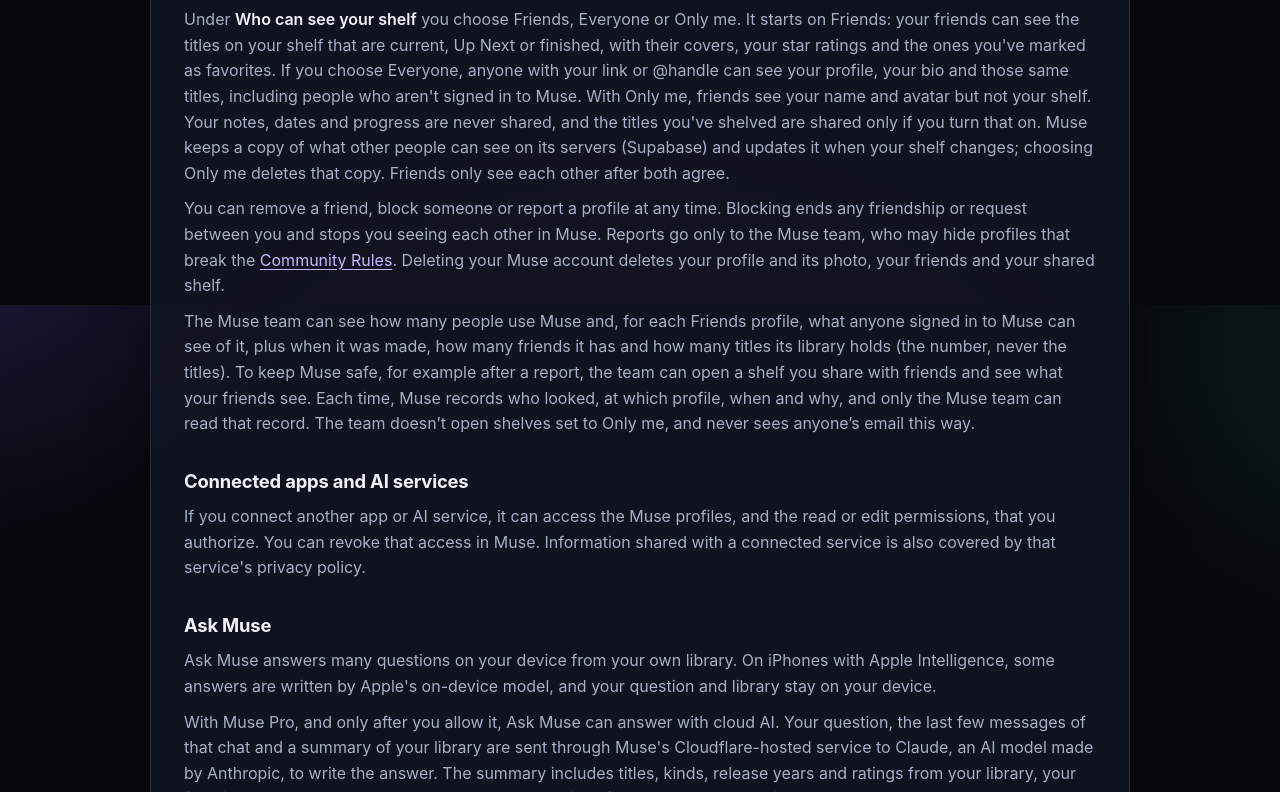
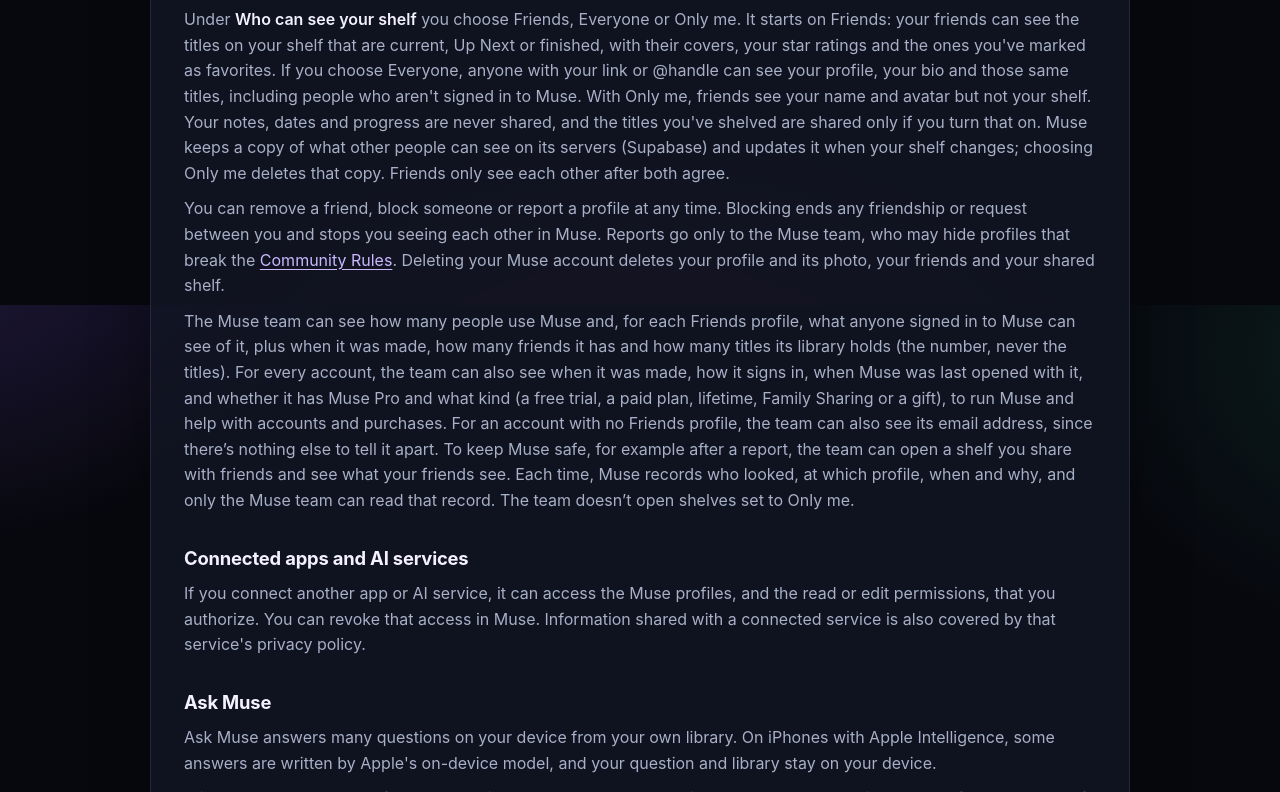
Before and after one commit to jasonmuse/muse-media-tracker-support, a plain HTML site: page privacy.html in a window 1280 px wide. Shown: the part 1295-2087 px from the top of the page. Drawn offline with Linux system fonts and the light colour scheme.

Commit message:
Privacy: what the Muse team can see for every account
For every account: when it was made, how it signs in, when Muse was last opened
with it, and whether it has Muse Pro and what kind (free trial, paid plan,
lifetime, Family Sharing or a gift). For an account with no Friends profile, its
email address too. Goes with muse-media-tracker#59 (Settings › Users lists every
account), on Jason's go (Nov 21).

Co-Authored-By: Claude Opus 5.5 <noreply@anthropic.com>
Claude-Session: https://claude.ai/code/session_01HhL4JrMRAdcVxqyVRjtLE2

```diff
--- a/privacy.html
+++ b/privacy.html
@@ -33,7 +33,7 @@
           <div>
             <p class="eyebrow">Muse Shelf</p>
             <h1 id="page-title">Privacy Policy</h1>
-            <p class="updated">Last updated: November 16, 2026</p>
+            <p class="updated">Last updated: November 21, 2026</p>
             <span class="formerly">Formerly Muse Media Tracker</span>
           </div>
         </section>
@@ -117,11 +117,15 @@
           <p>
             The Muse team can see how many people use Muse and, for each Friends profile, what anyone
             signed in to Muse can see of it, plus when it was made, how many friends it has and how
-            many titles its library holds (the number, never the titles). To keep Muse safe, for
-            example after a report, the team can open a shelf you share with friends and see what your
-            friends see. Each time, Muse records who looked, at which profile, when and why, and only
-            the Muse team can read that record. The team doesn’t open shelves set to Only me, and never
-            sees anyone’s email this way.
+            many titles its library holds (the number, never the titles). For every account, the team
+            can also see when it was made, how it signs in, when Muse was last opened with it, and
+            whether it has Muse Pro and what kind (a free trial, a paid plan, lifetime, Family Sharing
+            or a gift), to run Muse and help with accounts and purchases. For an account with no
+            Friends profile, the team can also see its email address, since there’s nothing else to
+            tell it apart. To keep Muse safe, for example after a report, the team can open a shelf you
+            share with friends and see what your friends see. Each time, Muse records who looked, at
+            which profile, when and why, and only the Muse team can read that record. The team doesn’t
+            open shelves set to Only me.
           </p>
 
           <h2>Connected apps and AI services</h2>
```
